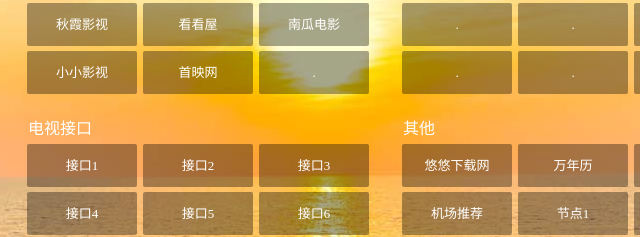
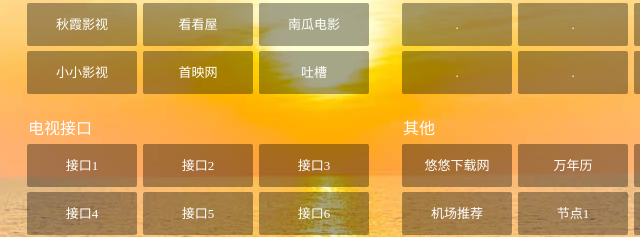
Before and after one commit to chaojiang28/chaojiang28.github.io, a plain HTML site: page index.html in a window 1280 px wide. Shown: the part 495-732 px from the top of the page, 441-1081 px from the left. Drawn offline with nearby package versions, Linux system fonts and the light colour scheme.

Commit message:
Update index.html

```diff
--- a/index.html
+++ b/index.html
@@ -120,7 +120,7 @@
 						          <li><a href="https://www.fzxzgcy.com" class="link-3" target="_blank" rel="nofollow">南瓜电影</a></li>
 						          <li><a href="https://www.mesobiosys.com" class="link-3" target="_blank" rel="nofollow">小小影视</a></li>
 		                                          <li><a href="https://www.tpua.vip/" class="link-3" target="_blank" rel="nofollow">首映网</a></li>
-		                                          <li><a href="http://" class="link-3" target="_blank" rel="nofollow">.</a></li>
+		                                          <li><a href="http://tucao6.com/" class="link-3" target="_blank" rel="nofollow">吐槽</a></li>
 					</ul>
 				</div>
 				<div class="jj-list">
```
